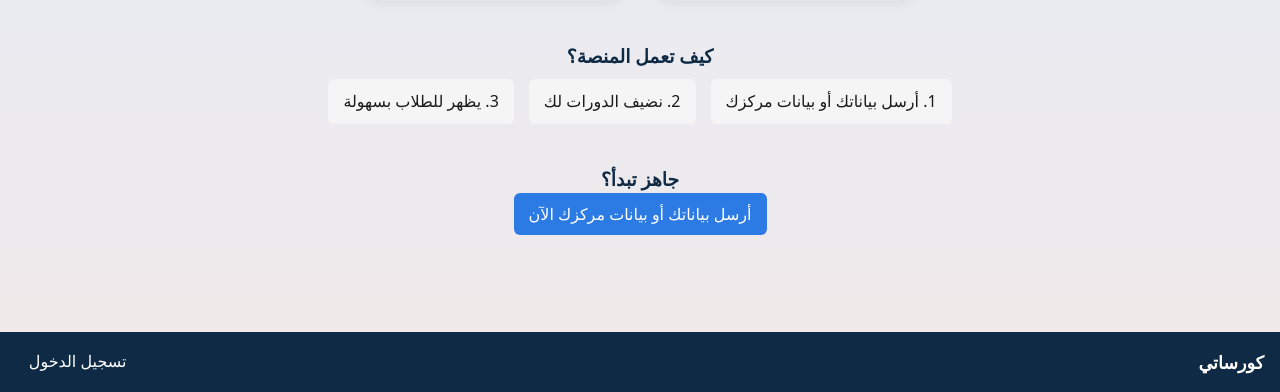
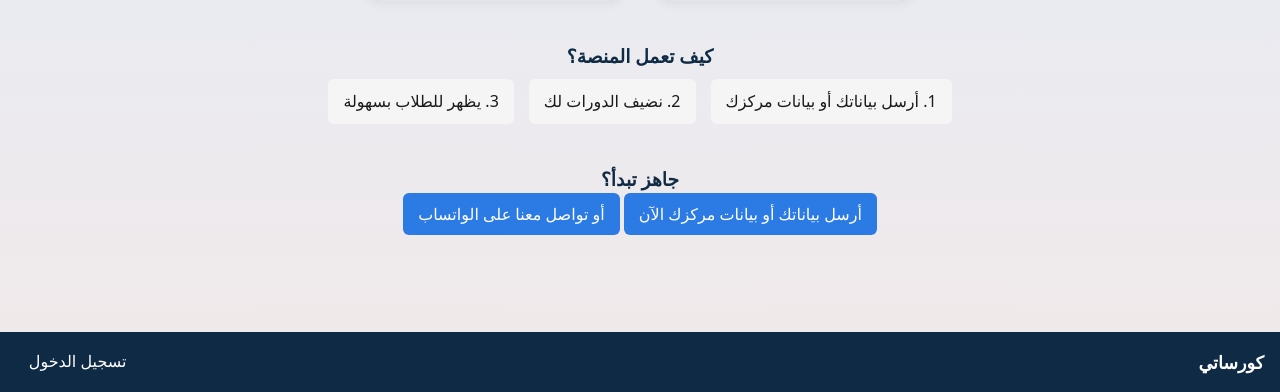
Before and after one commit to Abuali12/corsati, a Django app: page / in a window 1280 px wide. Shown: the part 597-989 px from the top of the page. Run offline with Django 5.2, Linux system fonts and the light colour scheme.

Commit message:
added whatsapp button

```diff
--- a/hub/templates/core/index.html
+++ b/hub/templates/core/index.html
@@ -68,6 +68,7 @@
 <section class="final-cta">
     <h3>جاهز تبدأ؟</h3>
     <a href="{% url 'add_center' %}" class="cta-primary">أرسل بياناتك أو بيانات مركزك الآن</a>
+    <a href="https://wa.me/249907968937" target="_blank" class="cta-primary">أو تواصل معنا على الواتساب</a>
 </section>
 
 {% endblock content %}
```
